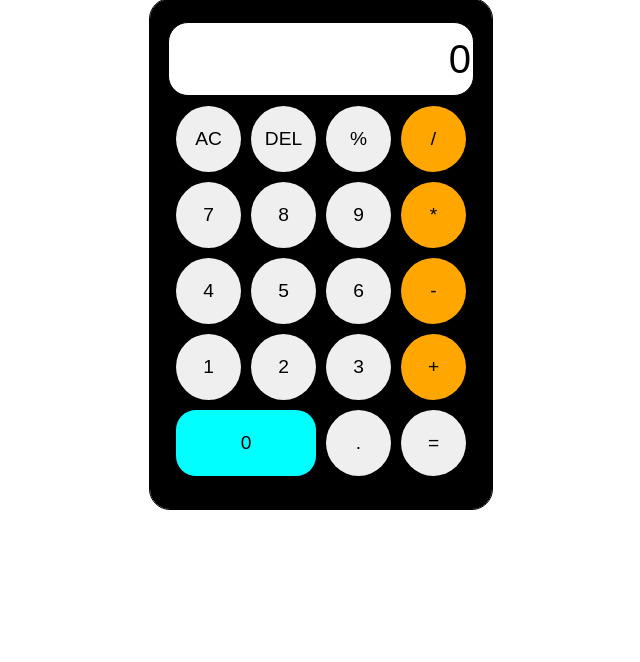
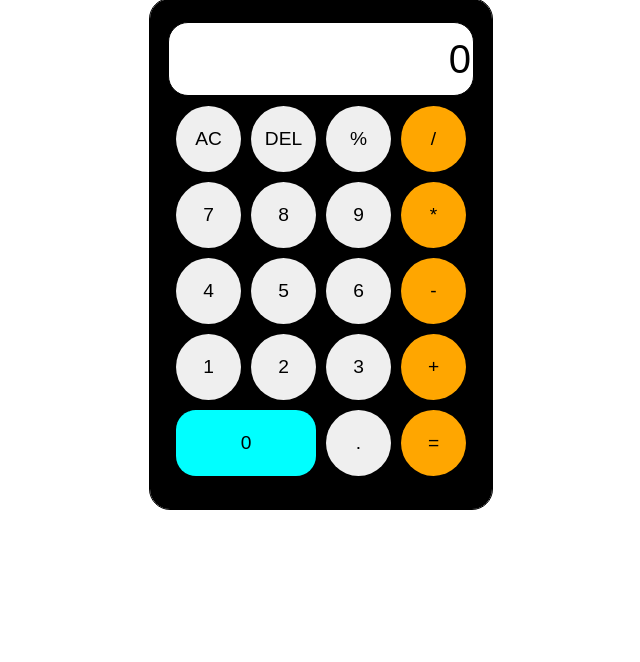
Before and after one commit to Frehitzz/My-project, a PHP site: page / in a window 1280 px wide. Shown: the part 154-816 px from the top of the page, without its empty margins (319-959 px from the left). Run offline with PHP 8.4, Linux system fonts and the light colour scheme.

Commit message:
done putting backkground on equal sign

```diff
--- a/07 - CALCULATOR/style.css
+++ b/07 - CALCULATOR/style.css
@@ -61,3 +61,7 @@ button:nth-child(17){
 button:nth-child(4n){
     background-color: #FFA600;
 }
+
+button:nth-child(19){
+    background-color: #FFA600;
+}
```
